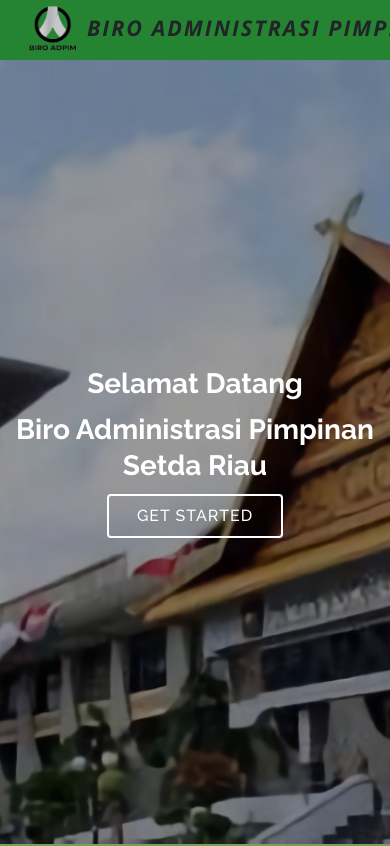
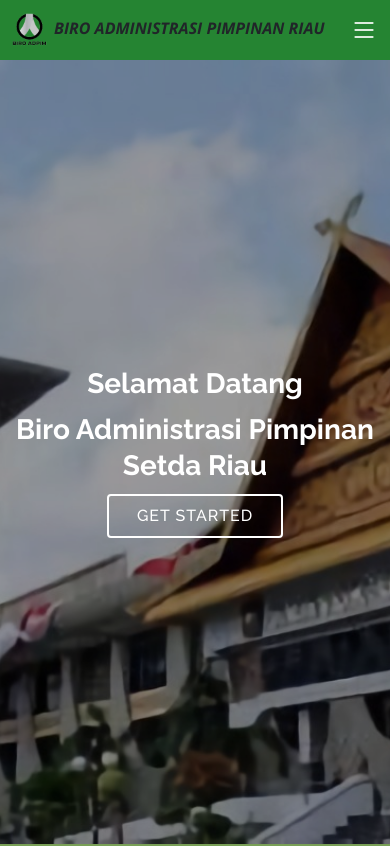
Before and after one commit to DiraShabrina/dirashabrina.github.io, a plain HTML site: page index.html in a window 390 px wide. Shown: the top 846 px of the page. Drawn offline with nearby package versions, Linux system fonts and the light colour scheme.

Commit message:
revisi responsive

```diff
--- a/assets/css/style.css
+++ b/assets/css/style.css
@@ -82,12 +82,11 @@ body {
 }
 
 #header .logo a {
-  font-size: 40px;
-  margin: 1%;
+  margin-left: -8px;
   padding: 6px 0;
   line-height: 1;
   font-weight: bold;
-  letter-spacing: 2px;
+  letter-spacing: 0px;
   text-transform: uppercase;
 }
 
@@ -100,7 +99,7 @@ body {
 #header .logo img {
   padding: 0;
   margin-top: 1%;
-  max-height: 70px;
+  width: 50px;
 }
 
 @media (max-width: 992px) {
@@ -125,6 +124,7 @@ body {
   display: flex;
   list-style: none;
   align-items: center;
+  margin-right: 25px;
 }
 
 .navbar li {
--- a/index.html
+++ b/index.html
@@ -32,7 +32,7 @@
     <header id="header" class="fixed-top d-flex align-items-center">
       <div class="container-fluid d-flex justify-content-between">
         <div class="logo">
-          <a class="navbar-brand text-dark fs-4 fst-italic fw-bold align-middle" href="#"> <img src="assets/img/logoadpim.png" alt="" class="d-inline align-text-middle" />Biro Administrasi Pimpinan Riau</a>
+          <a class="navbar-brand text-dark fs-6 fst-italic fw-bold align-middle" href="#"> <img src="assets/img/logoadpim.png" alt="" class="d-inline align-text-middle" />Biro Administrasi Pimpinan Riau</a>
         </div>
 
         <nav id="navbar" class="navbar">
```
